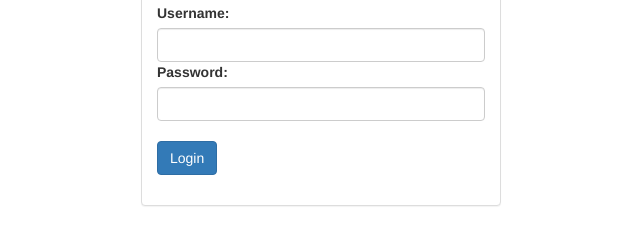
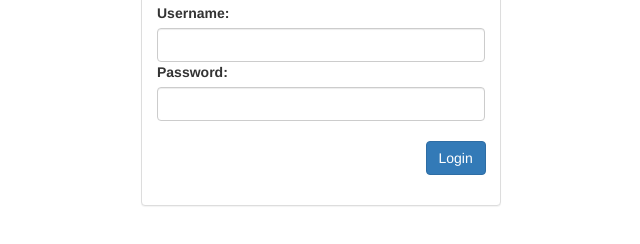
Before and after one commit to alessandroargentieri/ToyBank, a website: page index.html at #!/login in a window 1280 px wide. Shown: the part 76-320 px from the top of the page, without its empty margins (319-959 px from the left). Drawn offline with Linux system fonts and the light colour scheme.

Commit message:
grafica login

```diff
--- a/login/login.html
+++ b/login/login.html
@@ -11,7 +11,11 @@
                     <input type="text" name="username" class="form-control" ng-model="ctrl.username">
                     <label for="password">Password: </label>
                     <input type="password" name="password" ng-model="ctrl.password" class="form-control"><br />
-                    <button ng-click="ctrl.login(ctrl.username, ctrl.password)" class="btn btn-primary">Login</button>
+                    <div class=row>
+                        <div class="col-md-2 col-md-offset-9">
+                          <button ng-click="ctrl.login(ctrl.username, ctrl.password)" class="btn btn-primary">Login</button>
+                        </div>
+                    </div>
                 </div>
             </div>
         </div>
```
